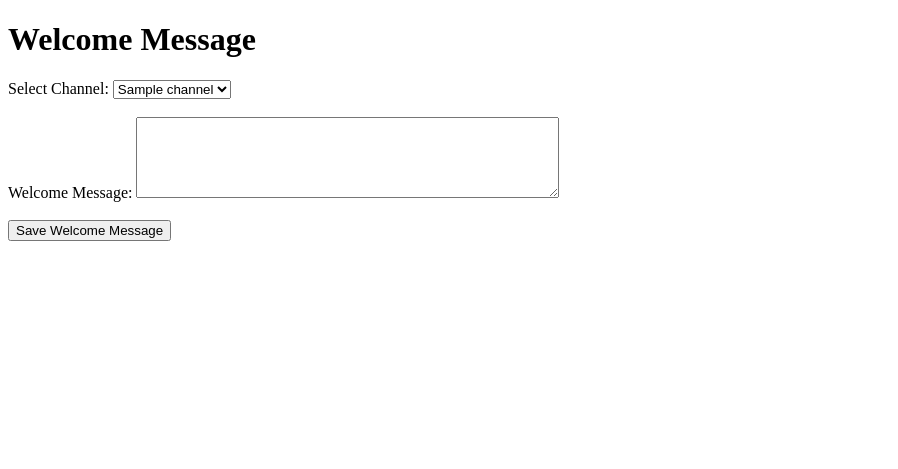
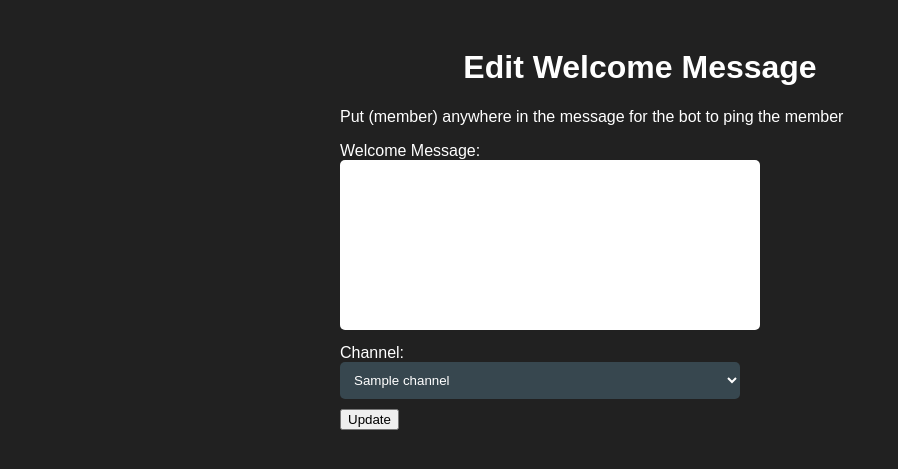
Before and after one commit to JellyFishCo/Jelly-Fish-Bot, a Flask app: template templates/edit_welcome.html in a window 1280 px wide. Shown: the top 469 px of the page, without its empty margins (0-898 px from the left). Run offline with Flask 3, Linux system fonts and the light colour scheme; the template is opened without the code that fills it: most values are stand-ins (such as "Sample title", 1, 10 or a date in 2020).

Commit message:
Update app.py, bot.py, templates/edit_welcome.html, templates/select_guild.html Create static/style.css
Updated app.py to fix some issues with saving the welcome message to the database. Also enabled debugging when running the app. Update bot.py to fix some issues saving to the database and to add the vent which triggers when a new user joins the discord server.
Created static/style.css which contains some styling for the dashboard this is not final.
updated all templates just adding the css files to the header tag.

```diff
--- a/app.py
+++ b/app.py
@@ -6,6 +6,8 @@ import bot
 app = Flask(__name__)
 app.secret_key = config.app_secret_key
 app.config['SESSION_COOKIE_NAME'] = 'discord_login'
+
+DEBUG = True
 
 @app.route('/')
 def index():
@@ -68,10 +70,12 @@ async def save_welcome_message(guild_id):
         message = request.form['message']
 
         data = {"channelid": channel_id, "guild_id": guild_id, "message": message}
-
-        await bot.save_welcome_message(data)
+        try:
+            await bot.save_welcome_message(data)
+        except:
+            print("e")
         return 'Welcome message has been successfully saved.'
     return redirect('/login')
 
 if __name__ == '__main__':
-    app.run(ssl_context=('server.crt', 'server.key'))
+    app.run(debug=DEBUG, ssl_context=('server.crt', 'server.key'))
--- /dev/null
+++ b/static/style.css
@@ -0,0 +1,67 @@
+body {
+    background-color: #212121;
+    color: #fff;
+    font-family: Arial, sans-serif;
+}
+
+.container {
+    max-width: 600px;
+    margin: 0 auto;
+    padding: 20px;
+}
+
+h1 {
+    text-align: center;
+}
+
+/* Select Guild Page */
+.guild-list {
+    list-style-type: none;
+    padding: 0;
+  }
+
+  .guild-item {
+    margin-bottom: 10px;
+    padding: 10px;
+    border-radius: 5px;
+    background-color: #37474f;
+    cursor: pointer;
+    transition: background-color 0.3s;
+  }
+
+  .guild-item:hover {
+    background-color: #546e7a;
+  }
+
+  .guild-item a {
+    color: #fff;
+    text-decoration: none;
+  }
+
+
+  .welcome-form select {
+    width: 100%;
+    max-width: 400px;
+    padding: 10px;
+    margin-bottom: 10px;
+    border: none;
+    border-radius: 5px;
+    background-color: #37474f;
+    color: #fff;
+  }
+
+  .welcome-form textarea {
+    width: 100%;
+    max-width: 400px;
+    height: 150px;
+    padding: 10px;
+    margin-bottom: 10px;
+    border: none;
+    border-radius: 5px;
+    resize: none;
+  }
+
+  .welcome-form select {
+    width: 100%;
+    max-width: 400px;
+  }
--- a/templates/edit_welcome.html
+++ b/templates/edit_welcome.html
@@ -1,22 +1,24 @@
 <!DOCTYPE html>
 <html>
 <head>
-  <title>Welcome Message</title>
+    <title>Edit Welcome Message</title>
+    <link rel="stylesheet" href="{{ url_for('static', filename='style.css') }}">
 </head>
 <body>
-  <h1>Welcome Message</h1>
-  <form method="POST" action="{{ url_for('save_welcome_message', guild_id=guild_id) }}">
-    <label for="channel">Select Channel:</label>
-    <select name="channel" id="channel">
-      {% for channel in channels %}
-        <option value="{{ channel.id }}">{{ channel.name }}</option>
-      {% endfor %}
-    </select>
-    <br><br>
-    <label for="message">Welcome Message:</label>
-    <textarea name="message" id="message" rows="5" cols="50"></textarea>
-    <br><br>
-    <input type="submit" value="Save Welcome Message">
-  </form>
+    <div class="container">
+        <h1>Edit Welcome Message</h1>
+        <p>Put (member) anywhere in the message for the bot to ping the member</p>
+        <form class="welcome-form" method="POST" action="{{ url_for('save_welcome_message', guild_id=guild_id) }}">
+            <label for="message">Welcome Message:</label><br>
+            <textarea name="message" id="message" rows="5" cols="50"></textarea><br>
+            <label for="channel">Channel:</label><br>
+            <select name="channel" id="channel">
+                {% for channel in channels %}
+                <option value="{{ channel.id }}">{{ channel.name }}</option>
+                {% endfor %}
+            </select><br>
+            <input type="submit" value="Update">
+        </form>
+    </div>
 </body>
 </html>
```
Also changed, not shown: bot.py (+20 -0 lines), templates/select_guild.html (+9 -6 lines).
